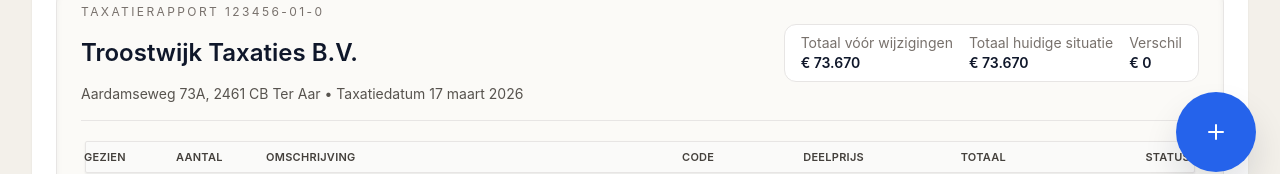
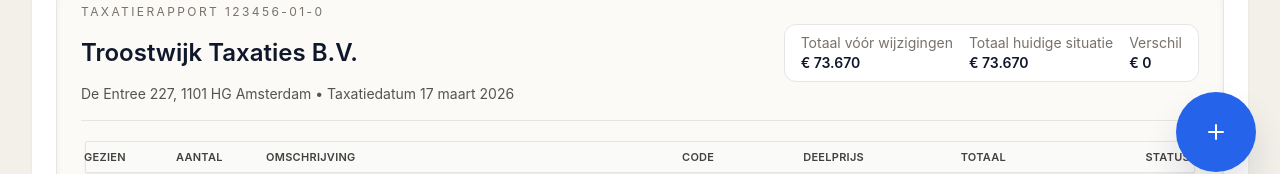
Before and after one commit to NickH-ui/taxatietool-nick-demo, a React (Vite) app: page / in a window 1280 px wide. Shown: the part 348-522 px from the top of the page. Built offline with nearby package versions, Linux system fonts and the light colour scheme.

Commit message:
Update App.tsx

```diff
--- a/src/App.tsx
+++ b/src/App.tsx
@@ -1819,7 +1819,7 @@
                     </div>
                   </div>
                 </div>
-                <div className="mt-0.5 text-sm text-stone-600">Aardamseweg 73A, 2461 CB Ter Aar • Taxatiedatum 17 maart 2026</div>
+                <div className="mt-0.5 text-sm text-stone-600">De Entree 227, 1101 HG Amsterdam • Taxatiedatum 17 maart 2026</div>
               </div>
 
               <div className="sticky top-2 z-10 mb-1 px-1 py-1 text-[11px] font-semibold uppercase tracking-wide text-stone-700">
```
